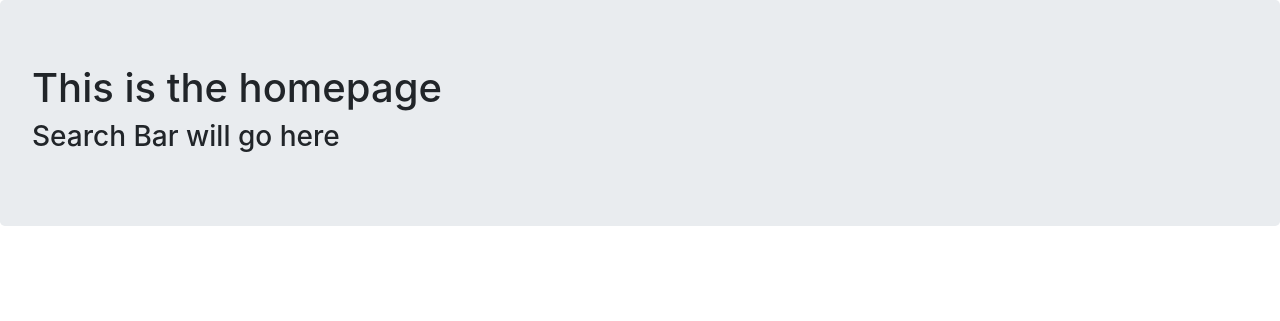
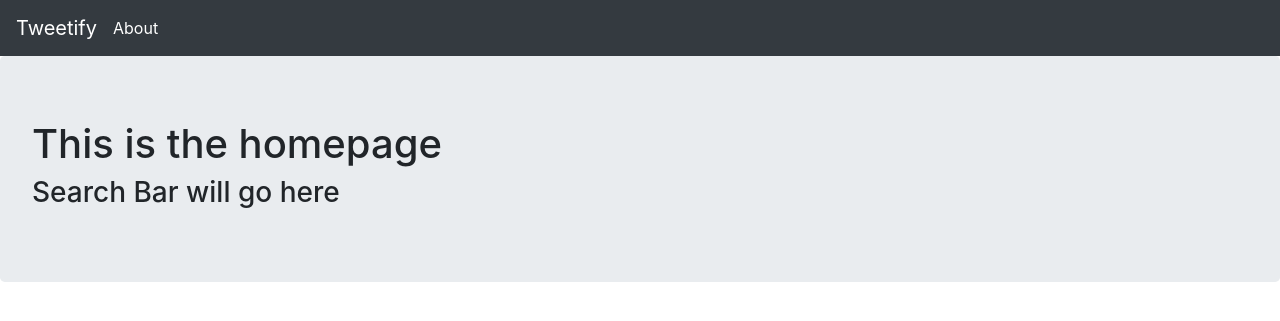
Before and after one commit to hmtj99/MSTC-WoC-Tweetify, a Django app: page / in a window 1280 px wide. Shown: the top 321 px of the page. Run offline with Django 3.2, Linux system fonts and the light colour scheme; some libraries are stand-ins or nearby versions.

Commit message:
Added Bootstrap Navbar

```diff
--- /dev/null
+++ b/tweetify/templates/search_app/base.html
@@ -0,0 +1,22 @@
+<!DOCTYPE html>
+<html lang="en" dir="ltr">
+  <head>
+    <meta charset="utf-8">
+    <title></title>
+    <link rel="stylesheet" href="https://stackpath.bootstrapcdn.com/bootstrap/4.1.3/css/bootstrap.min.css">
+    <script type="text/javascript" src="https://stackpath.bootstrapcdn.com/bootstrap/4.1.3/js/bootstrap.min.js"></script>
+  </head>
+  <body>
+    <nav class="navbar navbar-dark bg-dark">
+      <a class="navbar-brand" href="{url "search_app:index"}">Tweetify</a>
+      <ul class="navbar-nav mr-auto">
+        <li class="nav-item active">
+          <a class="nav-link" href="#">About</a>
+        </li>
+      </ul>
+    </nav>
+    {% block body_block %}
+
+    {% endblock %}
+  </body>
+</html>
--- a/tweetify/templates/search_app/index.html
+++ b/tweetify/templates/search_app/index.html
@@ -1,14 +1,8 @@
 <!DOCTYPE html>
-<html lang="en" dir="ltr">
-  <head>
-    <meta charset="utf-8">
-    <title>Tweetify: Search Tweets</title>
-    <link rel="stylesheet" href="https://stackpath.bootstrapcdn.com/bootstrap/4.1.3/css/bootstrap.min.css">
-  </head>
-  <body>
-    <div class="jumbotron">
-      <h1>This is the homepage</h1>
-      <h3>Search Bar will go here</h3>
-    </div>
-  </body>
-</html>
+{%extends "search_app/base.html"%}
+{% block body_block %}
+<div class="jumbotron">
+  <h1>This is the homepage</h1>
+  <h3>Search Bar will go here</h3>
+</div>
+{% endblock %}
```
